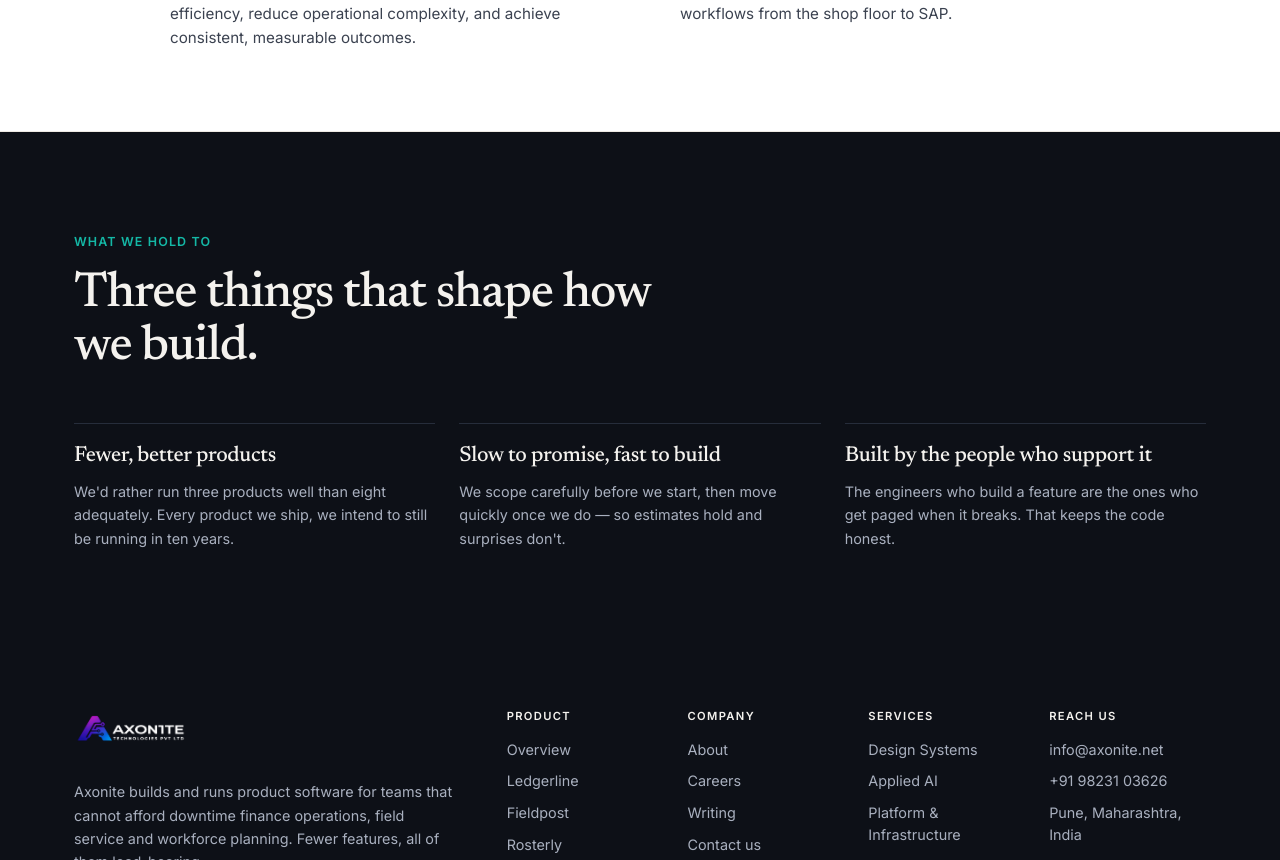
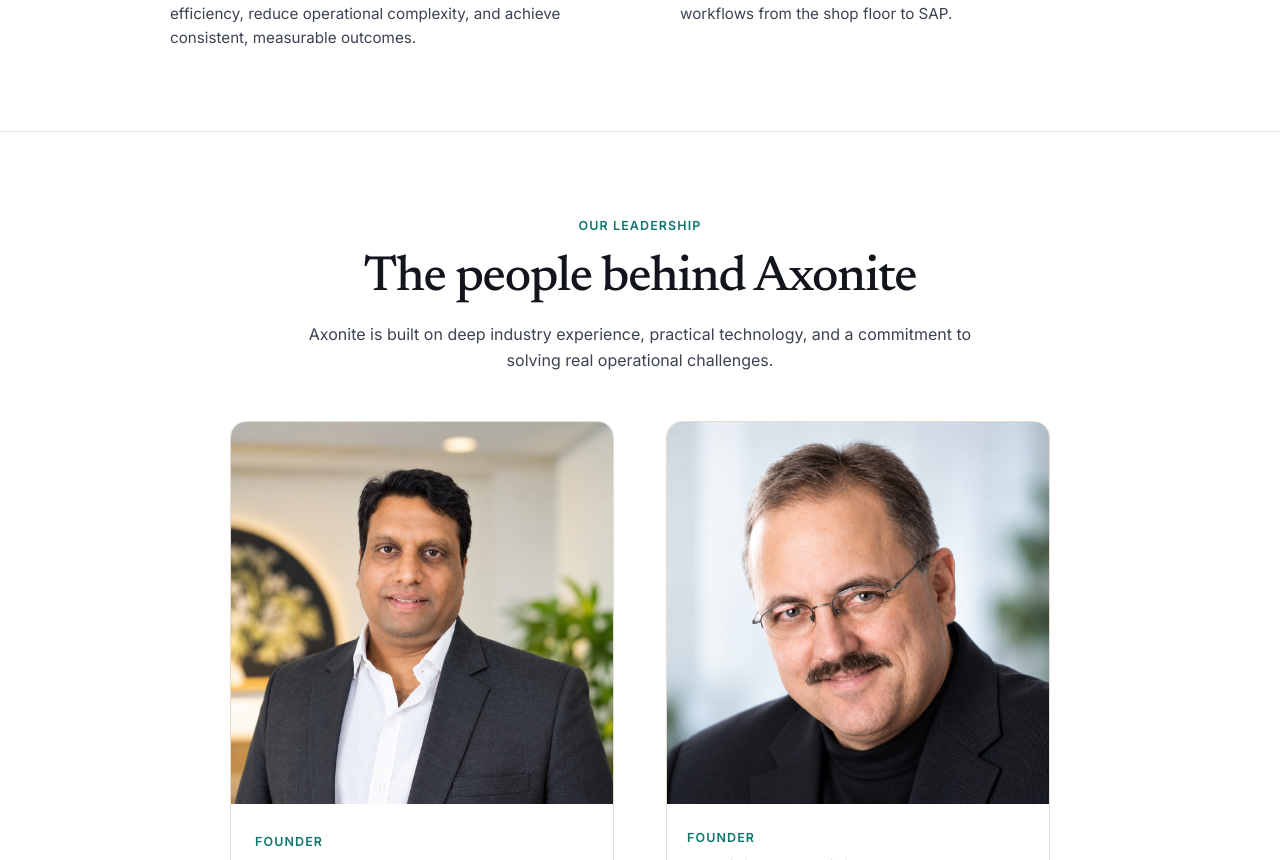
Before and after one commit to akshay-axonite/Axonite-Website, a React (Vite) app: page /about in a window 1280 px wide. Shown: the part 1940-2800 px from the top of the page. Built offline with nearby package versions, Linux system fonts and the light colour scheme.

Commit message:
Add leadership section with founders to About page

```diff
--- a/src/pages/About.jsx
+++ b/src/pages/About.jsx
@@ -178,6 +178,94 @@
 
   </div>
 </section>
+ <section className="bg-white py-20 section-rule">
+  <div className="max-w-4xl mx-auto px-6">
+
+    {/* Section Heading */}
+    <Reveal>
+      <div className="text-center max-w-2xl mx-auto mb-12">
+        <p className="eyebrow mb-4">Our Leadership</p>
+
+        <h2 className="text-display-sm">
+          The people behind Axonite
+        </h2>
+
+        <p className="mt-4 text-ink-2 leading-relaxed">
+          Axonite is built on deep industry experience, practical technology,
+          and a commitment to solving real operational challenges.
+        </p>
+      </div>
+    </Reveal>
+
+    {/* Founders */}
+    <div className="grid grid-cols-1 md:grid-cols-2 gap-6">
+
+      {/* Founder 1 */}
+      <Reveal>
+        <div className="card overflow-hidden max-w-sm mx-auto w-full">
+
+          <div className="aspect-[3/3] overflow-hidden bg-paper">
+            <img
+              src="Founder1.png"
+              alt="Founder of Axonite Technologies"
+              className="w-full h-full object-cover"
+            />
+          </div>
+
+          <div className="p-6">
+            <p className="eyebrow mb-2">Founder</p>
+
+            <h3 className="font-serif text-[1.5rem] leading-tight text-ink">
+              Subodh Mahant
+            </h3>
+
+            <p className="mt-3 text-sm text-ink-2 leading-relaxed">
+              With extensive experience in manufacturing automation and
+              enterprise technology, the founder brings a practical
+              understanding of industrial operations and a vision for
+              building reliable software solutions.
+            </p>
+          </div>
+
+        </div>
+      </Reveal>
+
+      {/* Founder 2 */}
+      <Reveal delay={100}>
+  <div className="card overflow-hidden max-w-sm mx-auto w-full">
+
+    {/* Optimized Founder Image */}
+    <div className=" h-65 overflow-hidden bg-paper">
+      <img
+        src="Founder2.png"
+        alt="David Havenridge, Founder of Axonite Technologies"
+        className="w-full h-full object-cover object-[center_25%]"
+      />
+    </div>
+
+    {/* Existing Card Content */}
+    <div className="p-5">
+      <p className="eyebrow mb-2">Founder</p>
+
+      <h3 className="font-serif text-[1.5rem] leading-tight text-ink">
+        David Havenridge
+      </h3>
+
+      <p className="mt-2 text-sm text-ink-2 leading-relaxed">
+        Combining technology expertise with a strong focus on business
+        operations, the founder helps shape Axonite's products,
+        engineering capabilities, and long-term technology direction.
+      </p>
+    </div>
+
+  </div>
+</Reveal>
+
+    </div>
+
+  </div>
+</section>
+
       <section className="section-dark section-rule py-24">
         <div className="max-w-container mx-auto px-6">
           <Reveal>
```
Also changed, not shown: public/Founder1.png (added), public/Founder2.png (added).
